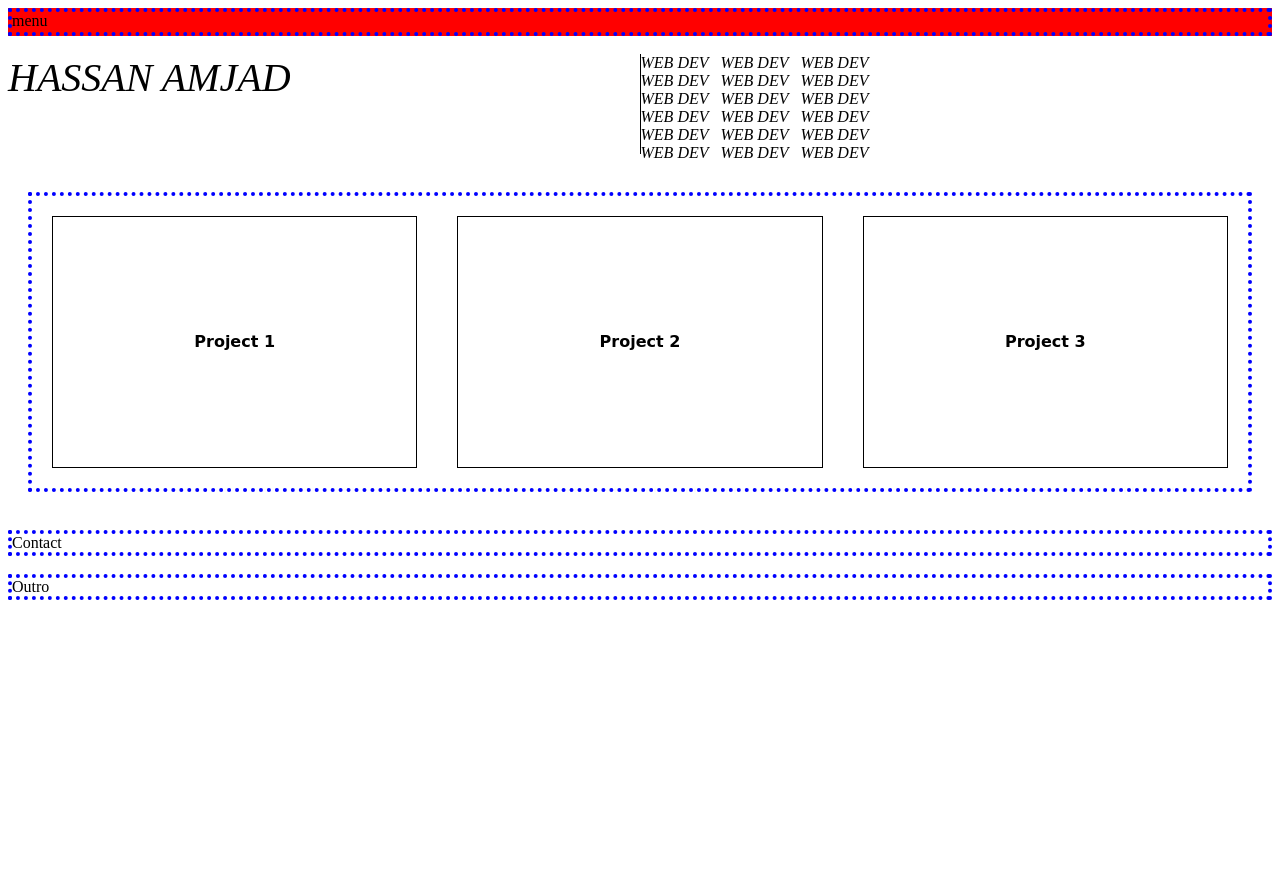
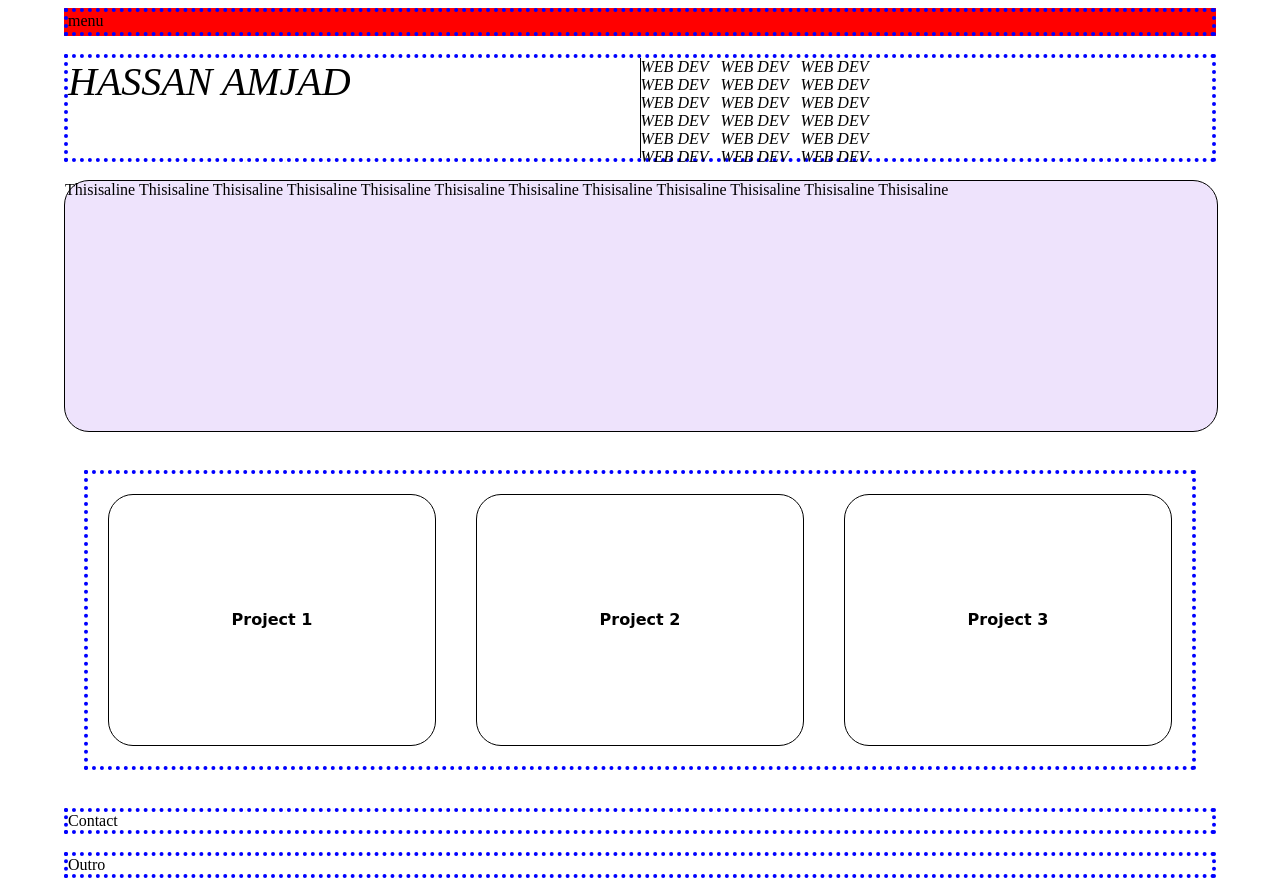
Before and after one commit to hassanamjad1/hassanamjad.github.io, a PHP site: page /home.html in a window 1280 px wide. Before the commit the page ends 600 px from the top, so only its background shows below. Run offline with PHP 8.4, Linux system fonts and the light colour scheme.

Commit message:
updating index.html

```diff
--- a/home.css
+++ b/home.css
@@ -1,5 +1,7 @@
 body{
   background-color: white;
+  margin-right:5%;
+  margin-left:5%;
 }
 
 .portion{
@@ -35,6 +37,13 @@ body{
   /* border: 4px dotted yellow; */
 }
 
+.extra1{
+  border: 1px solid black;
+  border-radius: 25px;
+  width: 100%;
+  height : 250px;
+  background-color: #eee3fc;
+}
 
 .work{
   display: flex;
@@ -51,6 +60,7 @@ body{
   line-height: 250px;
   text-align: center;
   border: 1px solid black;
+  border-radius: 25px;
   width: 100%;
   height : 250px;
 }
--- a/home.html
+++ b/home.html
@@ -10,7 +10,7 @@
 <body>
   <div class="portion menu" style = "height : 20px;">menu</div><br>
 
-  <div class="portio intro">
+  <div class="portion intro">
     <div class="left"><i>HASSAN AMJAD<span class="blink">_</span> </i></div>
     <div class="right">
       <i>WEB DEV<span class="blink">_</span> </i> <i>WEB DEV<span class="blink">_</span> </i> <i>WEB DEV<span class="blink">_</span> </i><br>
@@ -20,6 +20,9 @@
       <i>WEB DEV<span class="blink">_</span> </i> <i>WEB DEV<span class="blink">_</span> </i> <i>WEB DEV<span class="blink">_</span> </i><br>
       <i>WEB DEV<span class="blink">_</span> </i> <i>WEB DEV<span class="blink">_</span> </i> <i>WEB DEV<span class="blink">_</span> </i>
     </div>
+  </div><br>
+  <div class="extra1">
+      Thisisaline Thisisaline Thisisaline Thisisaline Thisisaline Thisisaline Thisisaline Thisisaline Thisisaline Thisisaline Thisisaline Thisisaline
   </div>
   <br>
   <div class="portion work">
```
